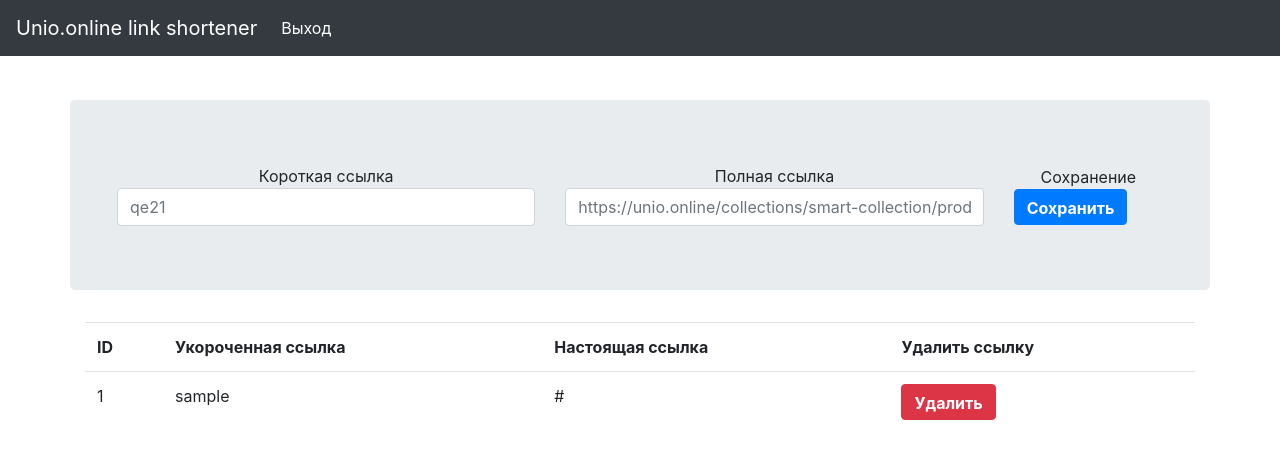
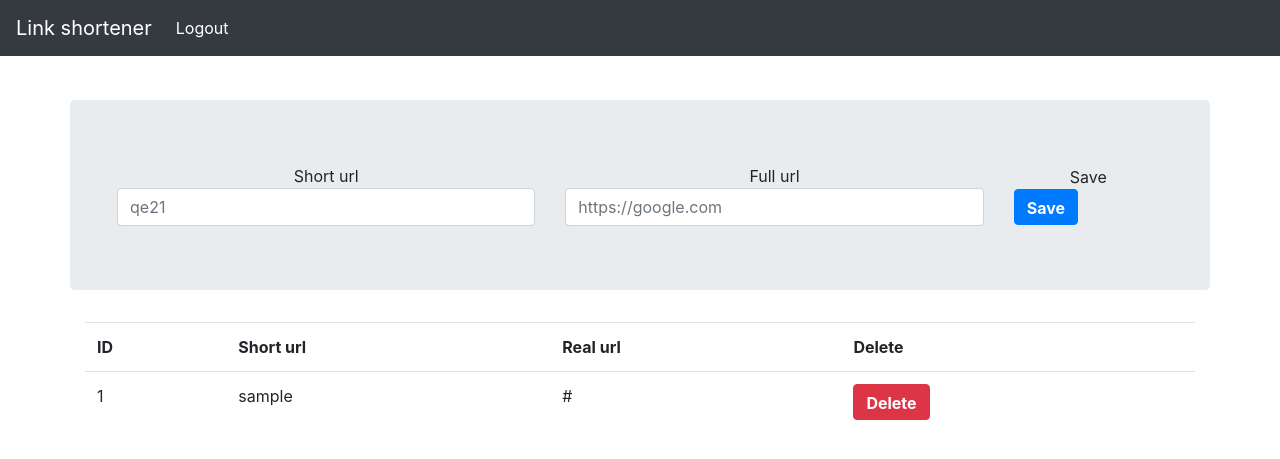
Before and after one commit to MannyMannyManny/flask-url-shortener, a Flask app: template public/templates/dashboard.html in a window 1280 px wide. Shown: the top 459 px of the page. Run offline with Flask 2, Linux system fonts and the light colour scheme; the visitor is signed in with stand-in values (Sample User, id 1); the template is opened without the code that fills it: most values are stand-ins (such as "Sample title", 1, 10 or a date in 2020); some libraries are stand-ins or nearby versions.

Commit message:
Fix language

```diff
--- a/public/templates/dashboard.html
+++ b/public/templates/dashboard.html
@@ -9,33 +9,33 @@
     {% endif %}
 <form class="form-inline content row cool-urls jumbotron" method="POST" action="/saveurl">
     <div class="col-md-5 col-sm-4">
-    <label for="slug">Короткая ссылка</label>
+    <label for="slug">Short url</label>
     <input type="text" class="form-control" id="slug" name="slug" placeholder="qe21">
     </div>
 
     <div class="col-md-5 col-sm-4">
-    <label for="url">Полная ссылка</label>
-    <input type="text" class="form-control" id="url" name="url" placeholder="https://unio.online/collections/smart-collection/products/ark-raven">
+    <label for="url">Full url</label>
+    <input type="text" class="form-control" id="url" name="url" placeholder="https://google.com">
     </div>
 
     <div class="col-md-2 col-sm-4">
-        <label for="save">Сохранение</label>
-        <button type="submit" class="btn btn-primary" id="save">Сохранить</button>
+        <label for="save">Save</label>
+        <button type="submit" class="btn btn-primary" id="save">Save</button>
     </div>
 </form>
 <table class="table">
     <tr>
         <th>ID</th>
-        <th>Укороченная ссылка</th>
-        <th>Настоящая ссылка</th>
-        <th>Удалить ссылку</th>
+        <th>Short url</th>
+        <th>Real url</th>
+        <th>Delete</th>
     </tr>
 {% for link in links %}
   <tr>
     <td>{{link._id}}</td>
     <td>{{link.slug}}</td>
     <td>{{link.url}}</td>
-    <td><a href="/delete?slug={{link.slug}}" class="btn btn-danger">Удалить</a></td>
+    <td><a href="/delete?slug={{link.slug}}" class="btn btn-danger">Delete</a></td>
   </tr>
 {% endfor %}
 </table>
--- a/public/templates/main.html
+++ b/public/templates/main.html
@@ -2,7 +2,7 @@
 <html lang="en">
     <head>
     <meta charset="utf-8">
-    <title>Girls</title>
+    <title>Url shortener</title>
     <link rel="stylesheet" href="https://maxcdn.bootstrapcdn.com/bootstrap/4.0.0/css/bootstrap.min.css" crossorigin="anonymous">
     <link rel="stylesheet" href="/css/main.css">
     </head>
--- a/public/templates/navbar.html
+++ b/public/templates/navbar.html
@@ -1,14 +1,14 @@
 <header>
       <!-- Fixed navbar -->
       <nav class="navbar navbar-expand-md navbar-dark fixed-top bg-dark">
-        <a class="navbar-brand" href="#">Unio.online link shortener</a>
+        <a class="navbar-brand" href="#">Link shortener</a>
         <button class="navbar-toggler" type="button" data-toggle="collapse" data-target="#navbarCollapse" aria-controls="navbarCollapse" aria-expanded="false" aria-label="Toggle navigation">
           <span class="navbar-toggler-icon"></span>
         </button>
         <div class="collapse navbar-collapse" id="navbarCollapse">
           <ul class="navbar-nav mr-auto">
             <li class="nav-item active">
-              <a class="nav-link" href="/logout">Выход</a>
+              <a class="nav-link" href="/logout">Logout</a>
             </li>
           </ul>
         </div>
```
